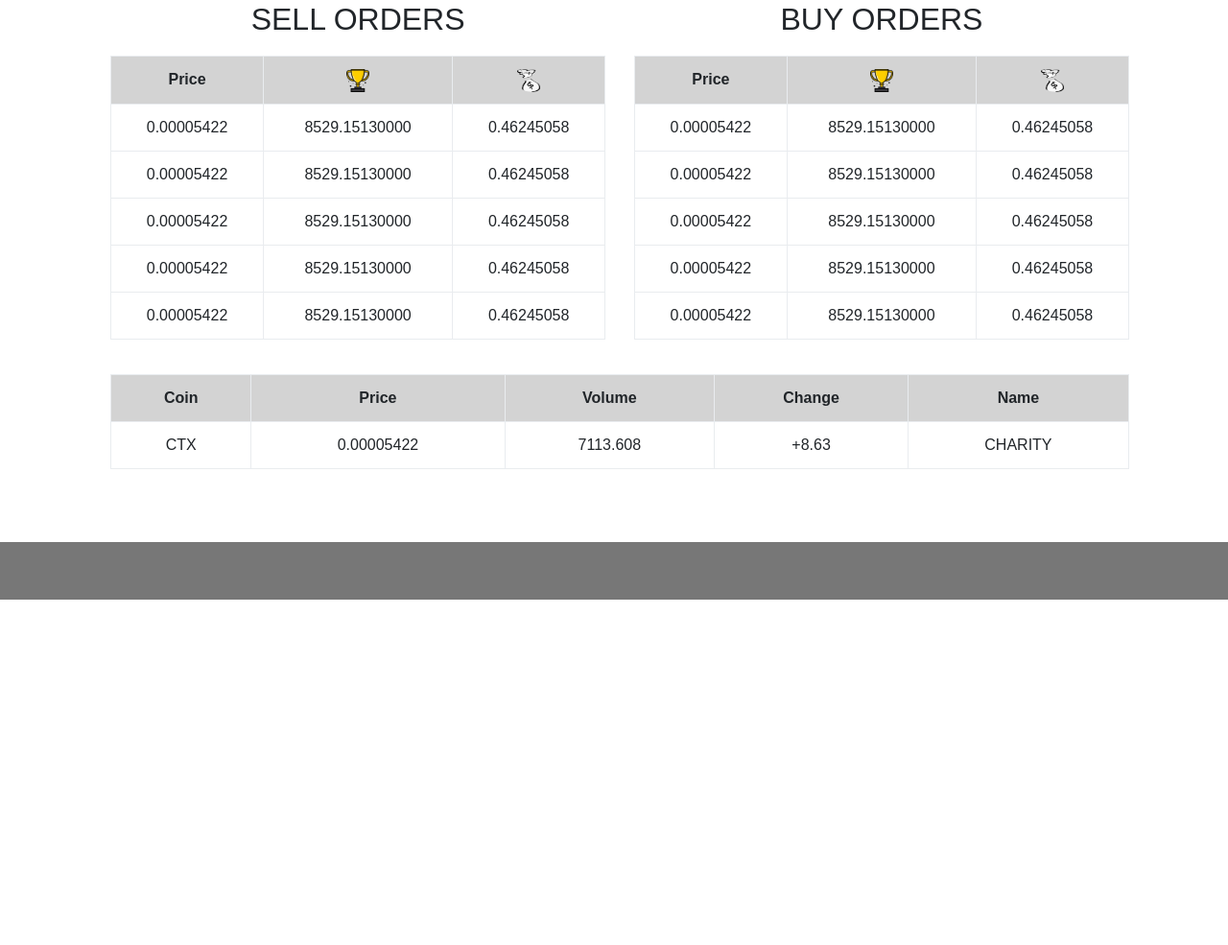
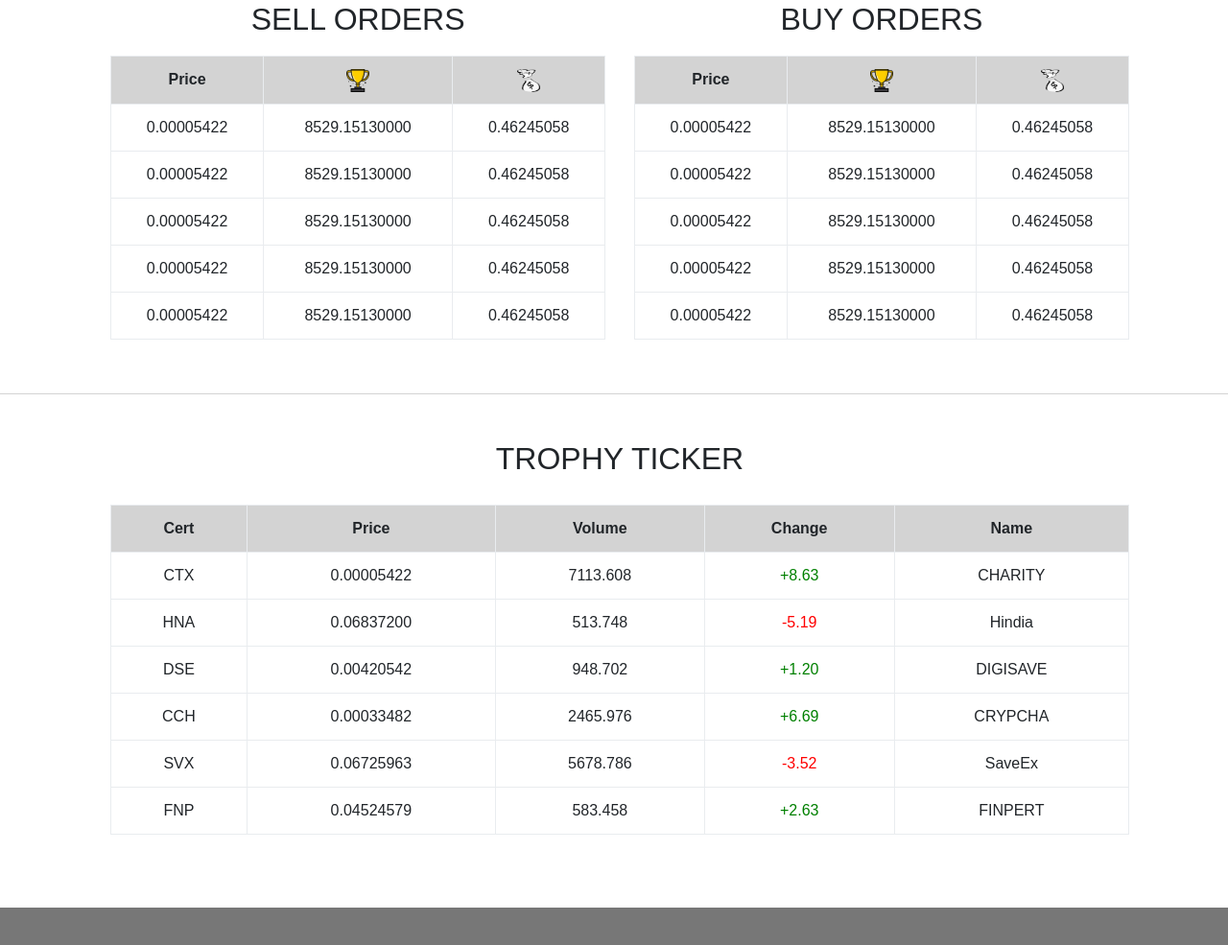
Before and after one commit to iamgarima/charity_ex, a plain HTML site: page index.html in a window 1280 px wide. Shown: the part 1078-2063 px from the top of the page at 96% size. Before the commit the page ends 1703 px from the top, so only its background shows below. Drawn offline with Linux system fonts and the light colour scheme.

Commit message:
Update stock section to give colors and add more entries

```diff
--- a/index.html
+++ b/index.html
@@ -147,9 +147,10 @@
         </div>
         <div class="row stock">
             <div class="col-sm-10 bs3">
+                <h2>TROPHY TICKER</h2>
                 <table class="table table-bordered">
                   <tr>
-                    <th>Coin</th>
+                    <th>Cert</th>
                     <th>Price</th>
                     <th>Volume</th>
                     <th>Change</th>
@@ -159,8 +160,43 @@
                     <td>CTX</td>
                     <td>0.00005422</td>
                     <td>7113.608</td>
-                    <td>+8.63</td>
+                    <td class="green">+8.63</td>
                     <td>CHARITY</td>
+                 </tr>
+                 <tr>
+                    <td>HNA</td>
+                    <td>0.06837200</td>
+                    <td>513.748</td>
+                    <td class="red">-5.19</td>
+                    <td>Hindia</td>
+                 </tr>
+                 <tr>
+                    <td>DSE</td>
+                    <td>0.00420542</td>
+                    <td>948.702</td>
+                    <td class="green">+1.20</td>
+                    <td>DIGISAVE</td>
+                 </tr>
+                 <tr>
+                    <td>CCH</td>
+                    <td>0.00033482</td>
+                    <td>2465.976</td>
+                    <td class="green">+6.69</td>
+                    <td>CRYPCHA</td>
+                 </tr>
+                 <tr>
+                    <td>SVX</td>
+                    <td>0.06725963</td>
+                    <td>5678.786</td>
+                    <td class="red">-3.52</td>
+                    <td>SaveEx</td>
+                 </tr>
+                 <tr>
+                    <td>FNP</td>
+                    <td>0.04524579</td>
+                    <td>583.458</td>
+                    <td class="green">+2.63</td>
+                    <td>FINPERT</td>
                  </tr>
                 </table>
             </div>
--- a/styles/main.css
+++ b/styles/main.css
@@ -99,7 +99,8 @@ img {
 
 .buysell {
 	margin-top: 50px;
-	margin-bottom: 20px;
+	padding-bottom: 40px;
+	border-bottom: 1px solid lightgrey;
 }
 
 .bs1 {
@@ -120,6 +121,11 @@ img {
 
 .stock {
 	margin-bottom: 60px;
+	margin-top: 50px;
+}
+
+.stock h2 {
+	margin-bottom: 30px;
 }
 
 footer {
@@ -136,3 +142,11 @@ th {
 	width: 24px;
 	height: 24px;
 }
+
+.green {
+	color: green;
+}
+
+.red {
+	color: red;
+}
```
